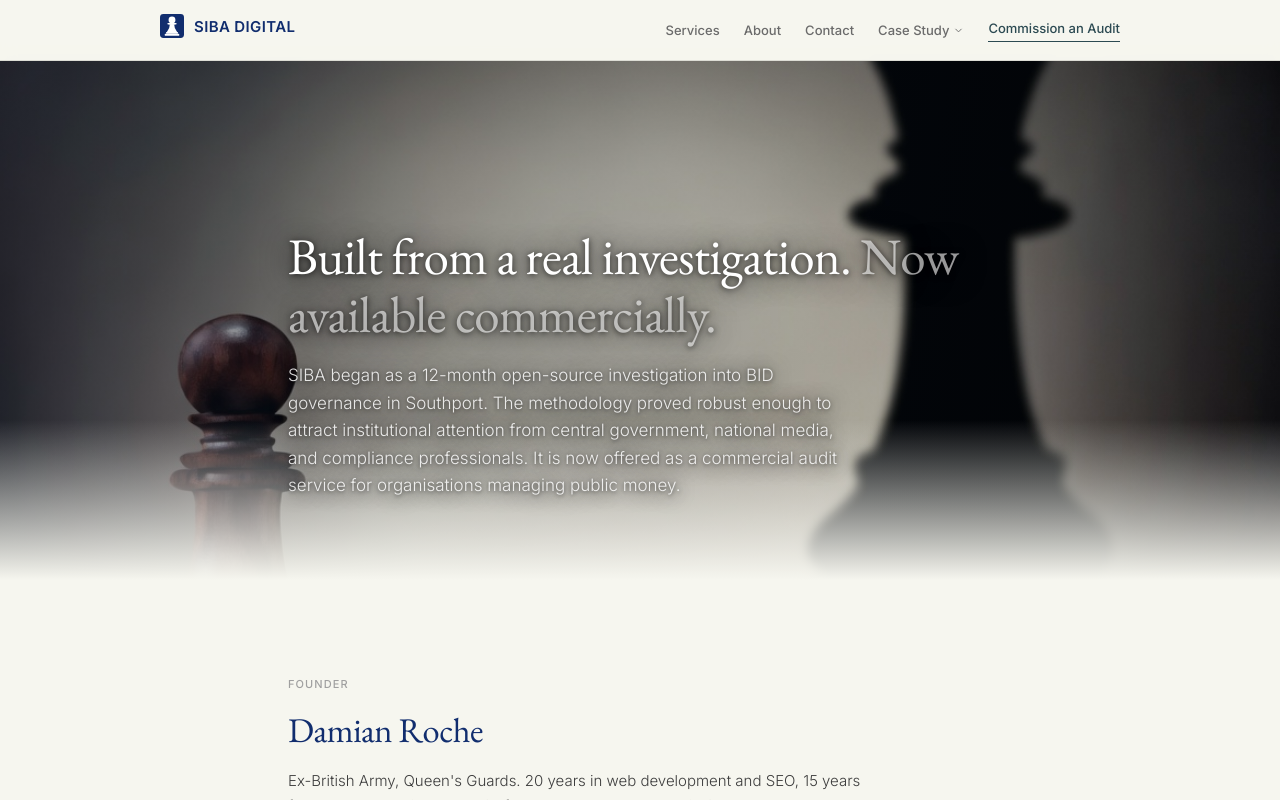
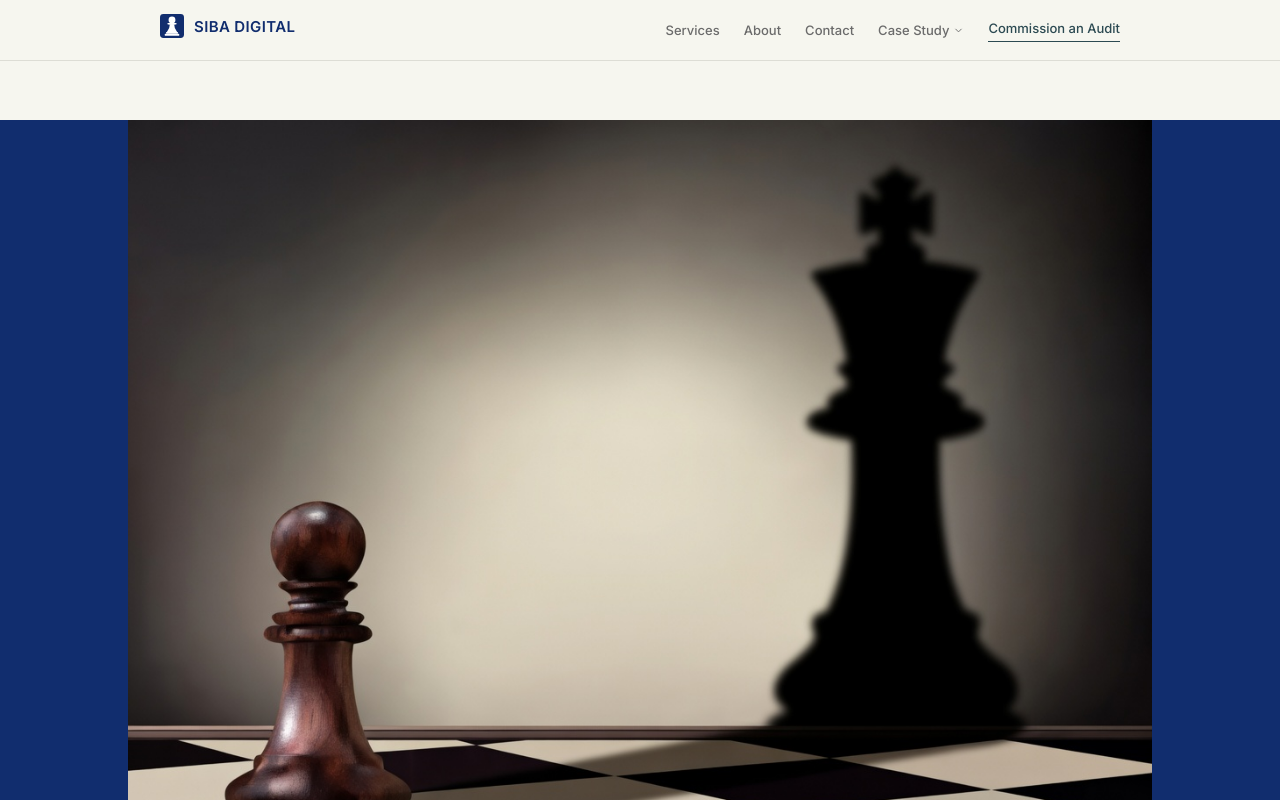
Before and after one commit to damian756/siba.digital, a Next.js app: page /about in a window 1280 px wide. Shown: the top 800 px of the page. Built offline with nearby package versions, Linux system fonts and the light colour scheme.

Commit message:
Restructure About hero: uncropped image below nav, text moved to flow

```diff
--- a/app/about/page.tsx
+++ b/app/about/page.tsx
@@ -48,41 +48,38 @@ export default function AboutPage() {
         dangerouslySetInnerHTML={{ __html: JSON.stringify(webPageSchema) }}
       />
 
-      {/* Hero */}
-      <div className="relative min-h-[65vh] flex items-end">
-        <Image
-          src="/images/about-hero.jpg"
-          alt="SIBA Digital — built from a real investigation"
-          fill
-          className="object-cover object-center"
-          priority
-        />
-        {/* Light overlay — lets the chess pieces show through */}
-        <div className="absolute inset-0" style={{ background: "linear-gradient(100deg, rgba(10,22,40,0.45) 0%, rgba(10,22,40,0.30) 50%, rgba(10,22,40,0.10) 100%)" }} />
-        {/* Bottom fade to cream content */}
-        <div className="absolute inset-x-0 bottom-0 h-40 bg-gradient-to-b from-transparent to-[#f6f6ef]" />
-        <div className="relative z-10 mx-auto w-full max-w-3xl px-4 sm:px-6 lg:px-8 pb-20 pt-36">
-          <h1
-            className="text-white mb-5 leading-[1.12]"
-            style={{
-              fontSize: "clamp(2rem, 1.4rem + 2.4vw, 3.2rem)",
-              textShadow: "0 2px 30px rgba(0,0,0,0.9), 0 1px 6px rgba(0,0,0,0.7)",
-            }}
-          >
+      {/* Uncropped Hero Image */}
+      <div className="mt-[60px] w-full bg-[#112d6e]">
+        <div className="mx-auto max-w-5xl">
+          <Image
+            src="/images/about-hero.jpg"
+            alt="SIBA Digital — built from a real investigation"
+            width={1168}
+            height={880}
+            className="w-full h-auto block"
+            priority
+          />
+        </div>
+      </div>
+
+      <div className="mx-auto max-w-3xl px-4 sm:px-6 lg:px-8 py-16 lg:py-24">
+
+        {/* Intro */}
+        <Reveal>
+          <h1 className="text-[32px] sm:text-[36px] text-[#112d6e] mb-6 leading-[1.15]">
             Built from a real investigation.{" "}
-            <span className="text-white/60">Now available commercially.</span>
+            <span className="text-[#a0a0a0]">Now available commercially.</span>
           </h1>
-          <p className="text-white/85 text-[17px] leading-relaxed max-w-xl" style={{ textShadow: "0 2px 20px rgba(0,0,0,0.9), 0 1px 4px rgba(0,0,0,0.6)" }}>
+        </Reveal>
+        <Reveal delay={150}>
+          <p className="text-[17px] text-[#3d3d3d] leading-relaxed max-w-xl mb-16">
             SIBA began as a 12-month open-source investigation into BID
             governance in Southport. The methodology proved robust enough to
             attract institutional attention from central government, national
             media, and compliance professionals. It is now offered as a
             commercial audit service for organisations managing public money.
           </p>
-        </div>
-      </div>
-
-      <div className="mx-auto max-w-3xl px-4 sm:px-6 lg:px-8 py-16 lg:py-24">
+        </Reveal>
 
         {/* Founder */}
         <Reveal>
```
